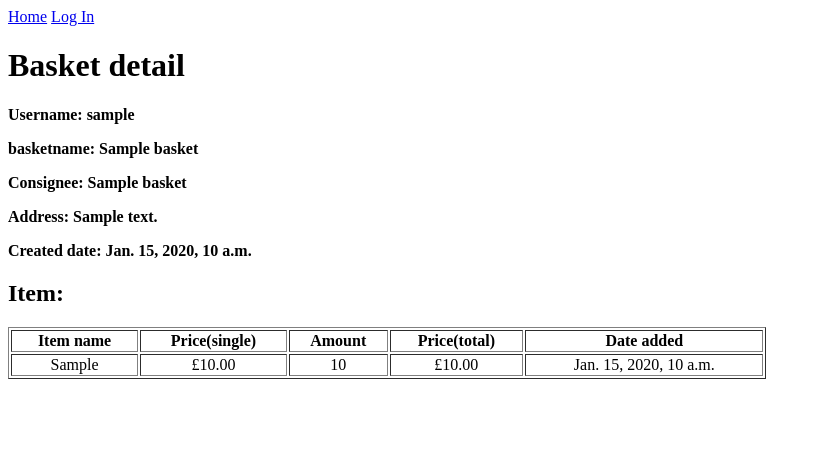
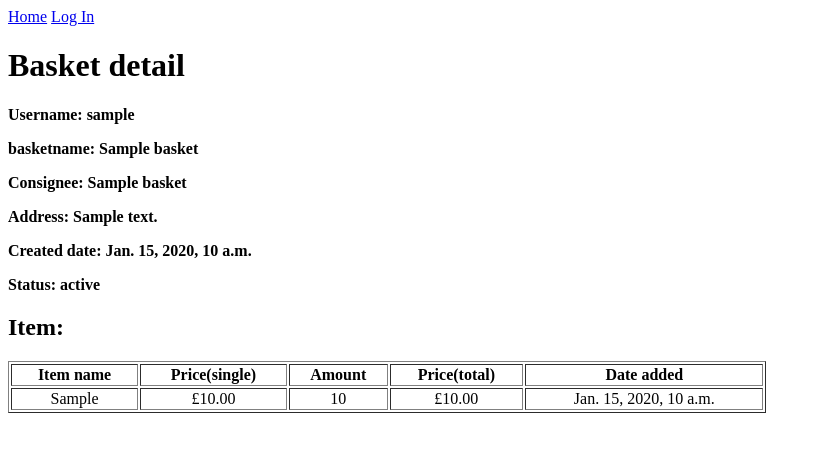
Before and after one commit to FrankChen2023/Shop_Django_IndividualTask, a Django app: template shop/templates/basket/basket_detail.html in a window 1280 px wide. Shown: the top 452 px of the page, without its empty margins (0-821 px from the left). Run offline with Django 4.2, Linux system fonts and the light colour scheme; the template is opened without the code that fills it: values that come from a table or form of the project are taken from there, others are empty; tables that the repository leaves empty hold one stand-in row (values such as "Sample post").

Commit message:
Add payment status onto basket

```diff
--- a/shop/models.py
+++ b/shop/models.py
@@ -27,6 +27,7 @@ class Basket(models.Model):
     basketname = models.TextField()
     name = models.TextField(default='')
     address = models.TextField(default='')
+    status = models.TextField(default='unpaid')
     created_date = models.DateTimeField(auto_now_add=True)
 
     def __str__(self):
--- a/shop/templates/basket/basket_detail.html
+++ b/shop/templates/basket/basket_detail.html
@@ -11,6 +11,7 @@
         <p><b>Consignee: {{basket.name}}</b></p>
         <p><b>Address: {{basket.address}}</b></p>
         <p><b>Created date: {{basket.created_date}}</b></p>
+        <p><b>Status: {{basket.status}}</b></p>
         <h2>Item:</h2>
         {% if items %}
         <table border="1" style="text-align:center" width='60%'>
--- a/shop/templates/customer/customer_balance.html
+++ b/shop/templates/customer/customer_balance.html
@@ -15,13 +15,14 @@
         <p>Your baskets:</p>
         {% if baskets %}
         <table border="1" style="text-align:center" width='60%'>
-        <tr><th>Basket</th><th>Name</th><th>Address</th><th>Created Date</th></tr>
+        <tr><th>Basket</th><th>Name</th><th>Address</th><th>Created Date</th><th>Status</th></tr>
         {% for basket in baskets %}
         <tr>
             <td><a href = "{% url 'shop:basket_detail' basketname=basket.basketname %}">{{basket.basketname}}</a></td>
             <td>{{basket.name}}</td>
             <td>{{basket.address}}</td>
             <td>{{basket.created_date}}</td>
+            <td>{{basket.status}}</td>
         </tr>
         {% endfor %}
         </table>
```
Also changed, not shown: db.sqlite3, shop/migrations/0007_basket_status.py (added).
